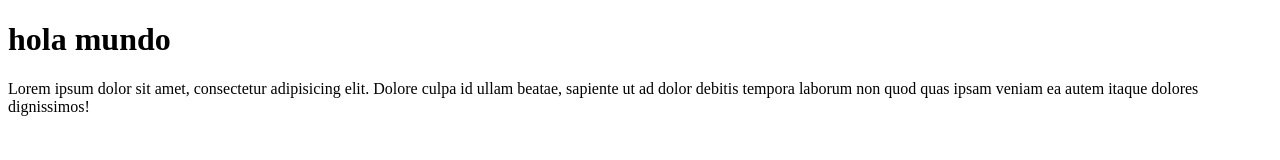
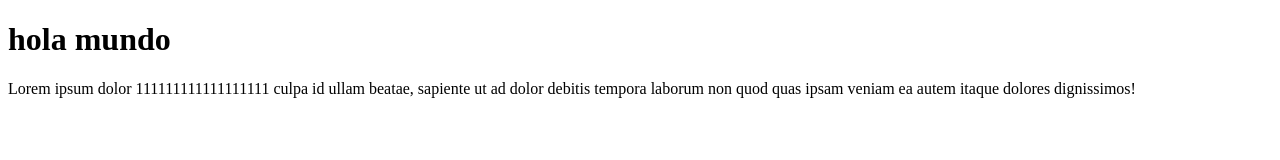
Before and after one commit to Jairosky/Git, a plain HTML site: page index.html in a window 1280 px wide. Drawn offline with Linux system fonts and the light colour scheme.

Commit message:
agregre puro 1

```diff
--- a/index.html
+++ b/index.html
@@ -7,6 +7,6 @@
 </head>
 <body>
     <h1>hola mundo</h1>
-    <p>Lorem ipsum dolor sit amet, consectetur adipisicing elit. Dolore culpa id ullam beatae, sapiente ut ad dolor debitis tempora laborum non quod quas ipsam veniam ea autem itaque dolores dignissimos!</p>
+    <p>Lorem ipsum dolor 111111111111111111 culpa id ullam beatae, sapiente ut ad dolor debitis tempora laborum non quod quas ipsam veniam ea autem itaque dolores dignissimos!</p>
 </body>
 </html>
```
